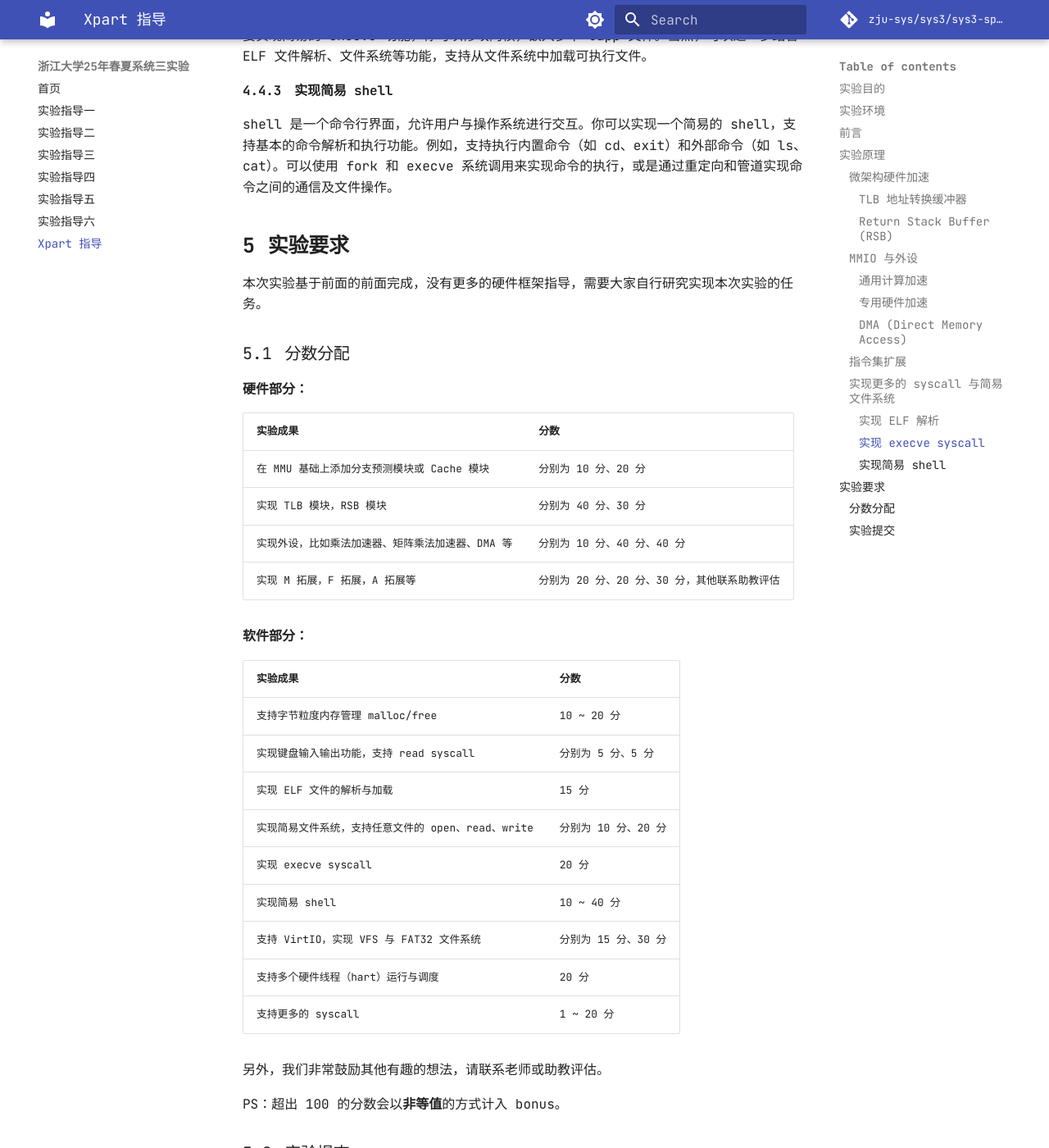
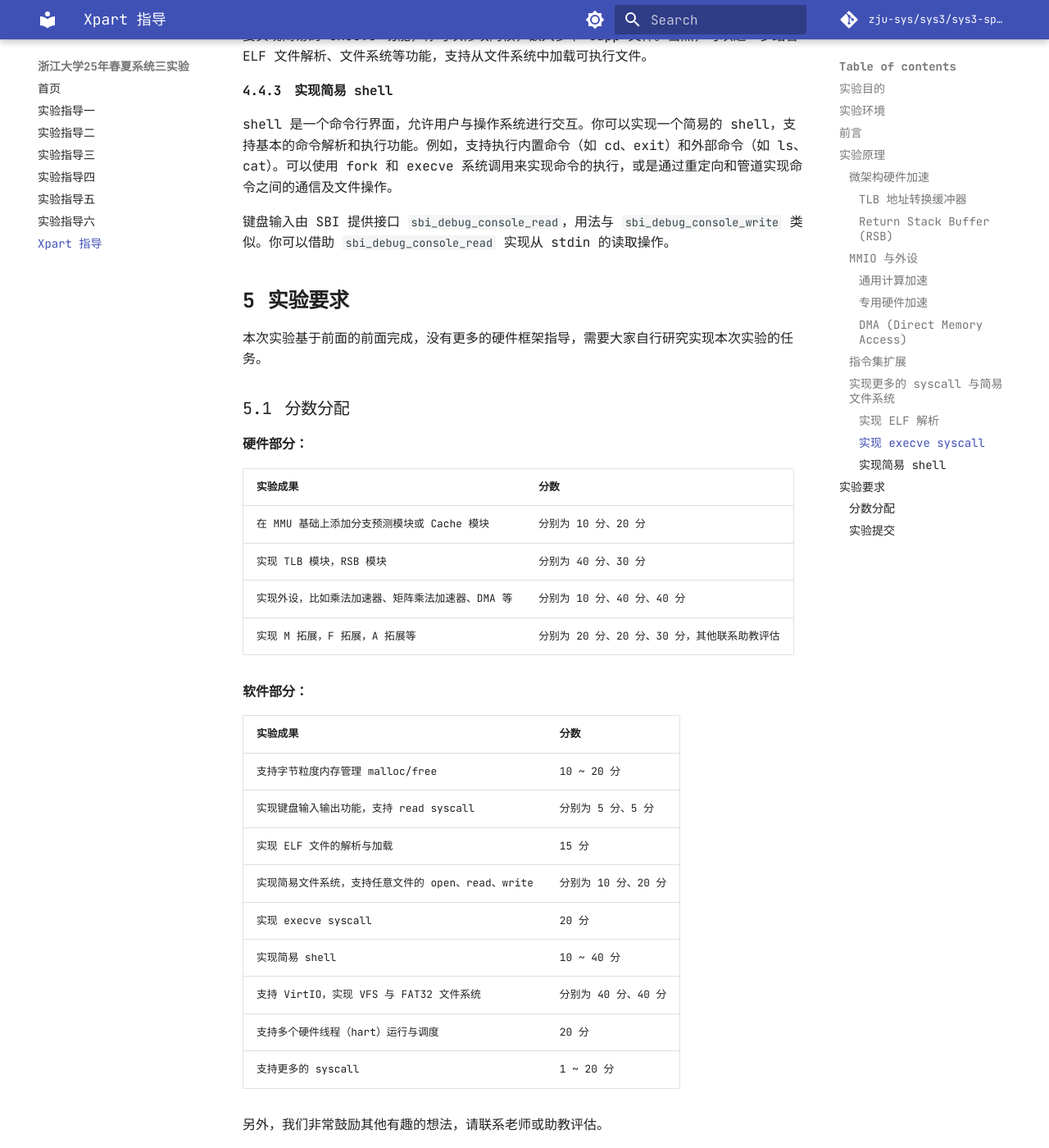
Before and after one commit to ZZC071212/computer_system, an MkDocs documentation site: the page built from docs/xpart.md, in a window 1280 px wide and 1400 px high, scrolled down 4865 px. Shown: the whole window at 82% size. Built offline with MkDocs 1.6.1 and Material for MkDocs 9.7.7, drawn with Linux system fonts in a browser that asks for light colours; some web fonts are replaced.

Commit message:
docs(xpart): virtio, vfs, fat32 score update

```diff
--- a/docs/xpart.md
+++ b/docs/xpart.md
@@ -156,6 +156,8 @@ execve syscall 是 Linux 中用于执行新程序的系统调用。它会加载
 
 shell 是一个命令行界面，允许用户与操作系统进行交互。你可以实现一个简易的 shell，支持基本的命令解析和执行功能。例如，支持执行内置命令（如 cd、exit）和外部命令（如 ls、cat）。可以使用 fork 和 execve 系统调用来实现命令的执行，或是通过重定向和管道实现命令之间的通信及文件操作。
 
+键盘输入由 SBI 提供接口 `sbi_debug_console_read`，用法与 `sbi_debug_console_write` 类似。你可以借助 `sbi_debug_console_read` 实现从 stdin 的读取操作。
+
 ## 实验要求
 
 本次实验基于前面的前面完成，没有更多的硬件框架指导，需要大家自行研究实现本次实验的任务。
@@ -181,7 +183,7 @@ shell 是一个命令行界面，允许用户与操作系统进行交互。你
 | 实现简易文件系统，支持任意文件的 open、read、write | 分别为 10 分、20 分 |
 | 实现 execve syscall | 20 分 |
 | 实现简易 shell | 10 \~ 40 分 |
-| 支持 VirtIO，实现 VFS 与 FAT32 文件系统 | 分别为 15 分、30 分 |
+| 支持 VirtIO，实现 VFS 与 FAT32 文件系统 | 分别为 40 分、40 分 |
 | 支持多个硬件线程（hart）运行与调度 | 20 分 |
 | 支持更多的 syscall | 1 \~ 20 分 |
 
```
